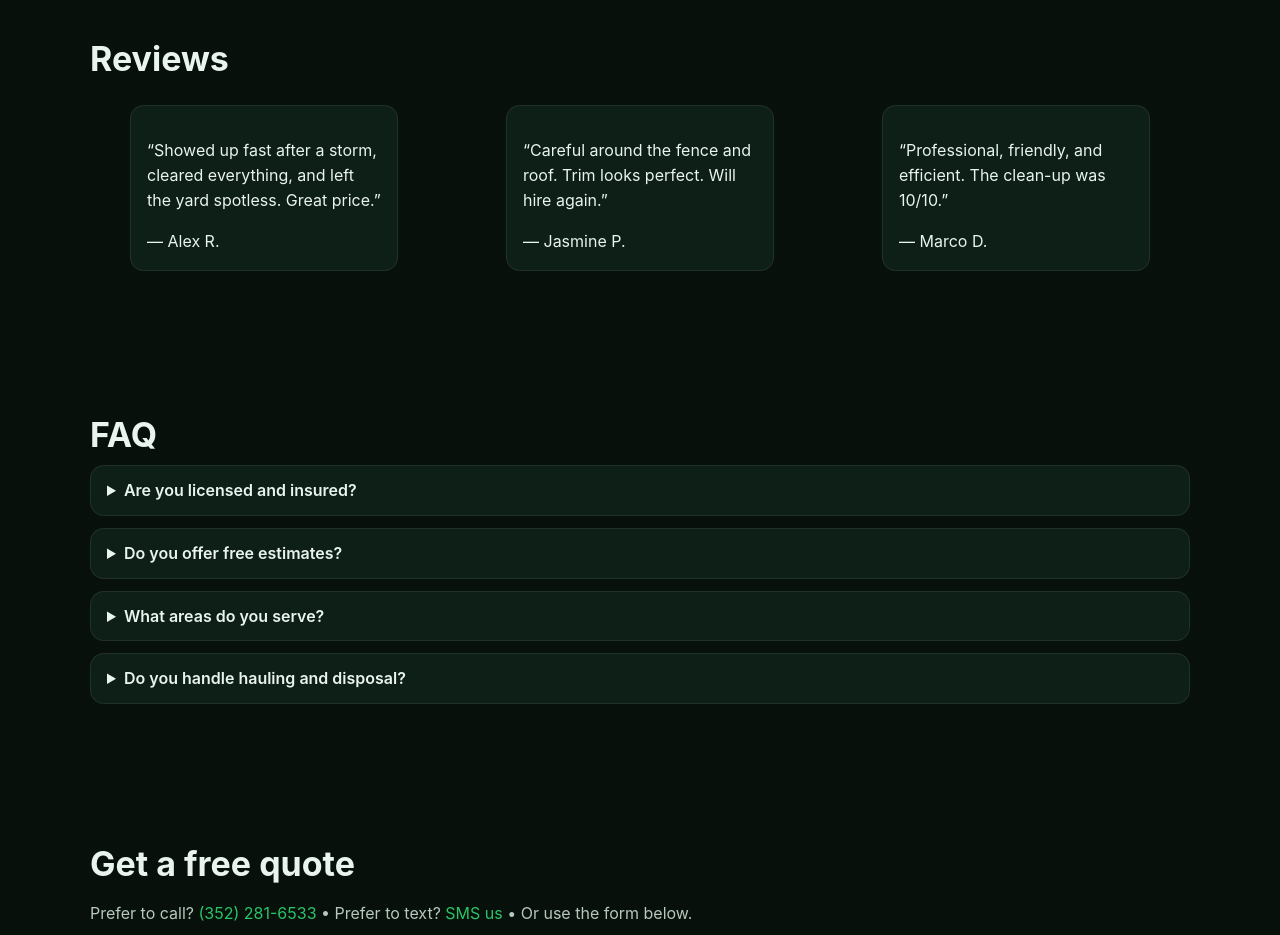
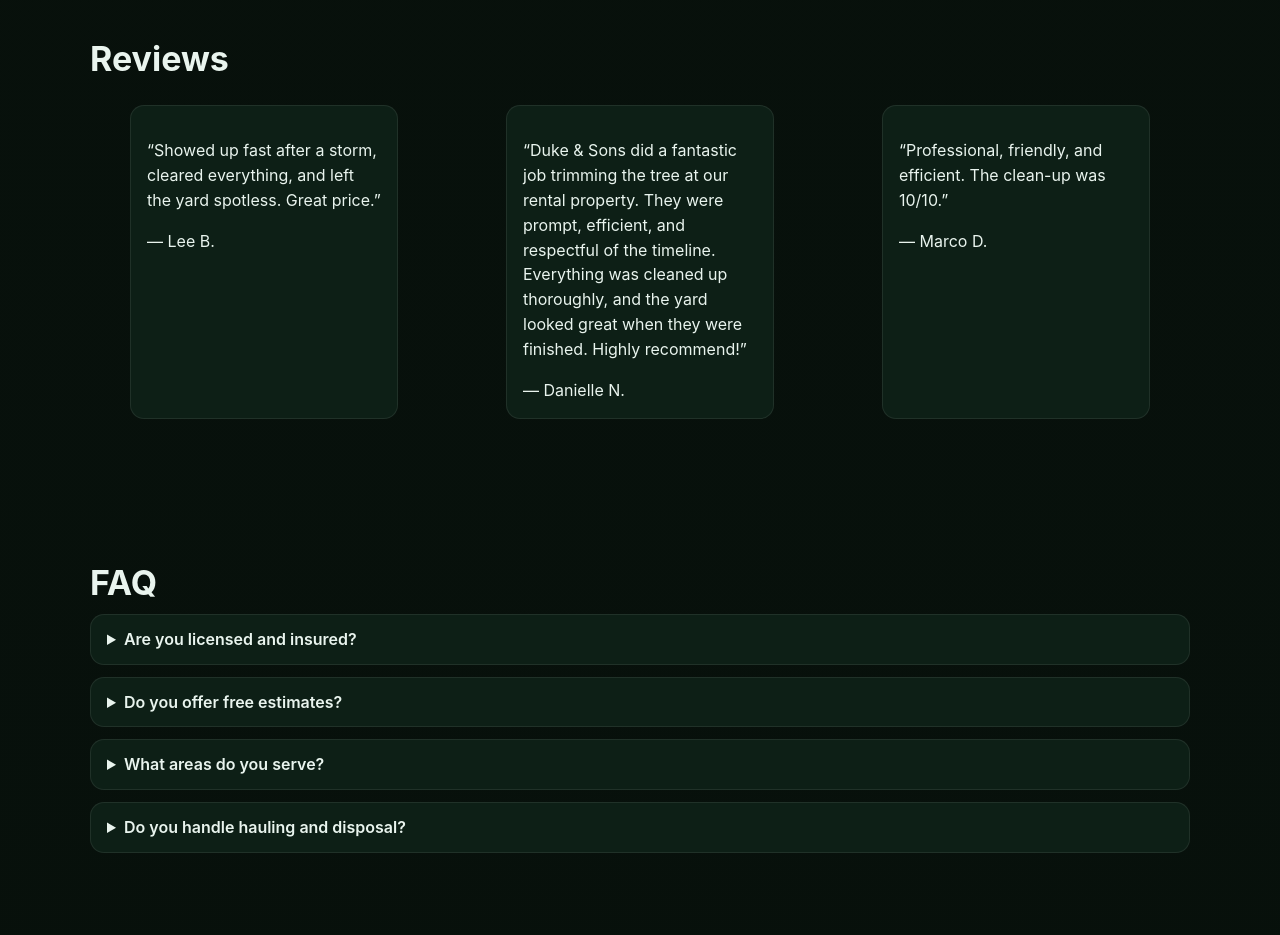
Before and after one commit to nathanbailes/duke-and-sons, a plain HTML site: page index.html in a window 1280 px wide. Shown: the part 2280-3215 px from the top of the page. Drawn offline with Linux system fonts and the light colour scheme.

Commit message:
Update index.html

```diff
--- a/index.html
+++ b/index.html
@@ -192,11 +192,11 @@
         <div class="grid reviews-grid">
           <blockquote class="review">
             <p>“Showed up fast after a storm, cleared everything, and left the yard spotless. Great price.”</p>
-            <footer>— Alex R.</footer>
+            <footer>— Lee B.</footer>
           </blockquote>
           <blockquote class="review">
-            <p>“Careful around the fence and roof. Trim looks perfect. Will hire again.”</p>
-            <footer>— Jasmine P.</footer>
+            <p>“Duke & Sons did a fantastic job trimming the tree at our rental property. They were prompt, efficient, and respectful of the timeline. Everything was cleaned up thoroughly, and the yard looked great when they were finished. Highly recommend!”</p>
+            <footer>— Danielle N.</footer>
           </blockquote>
           <blockquote class="review">
             <p>“Professional, friendly, and efficient. The clean-up was 10/10.”</p>
```
